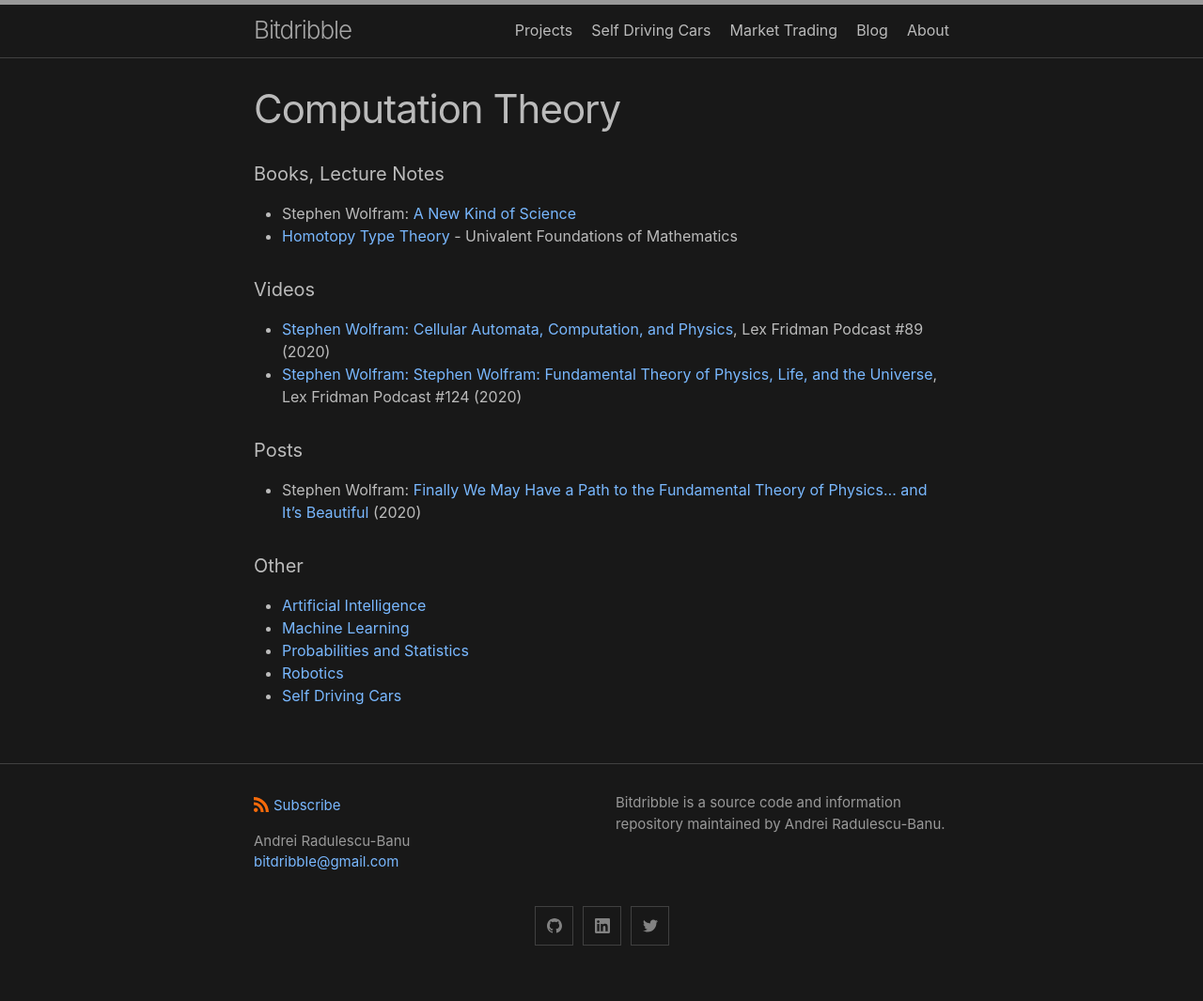
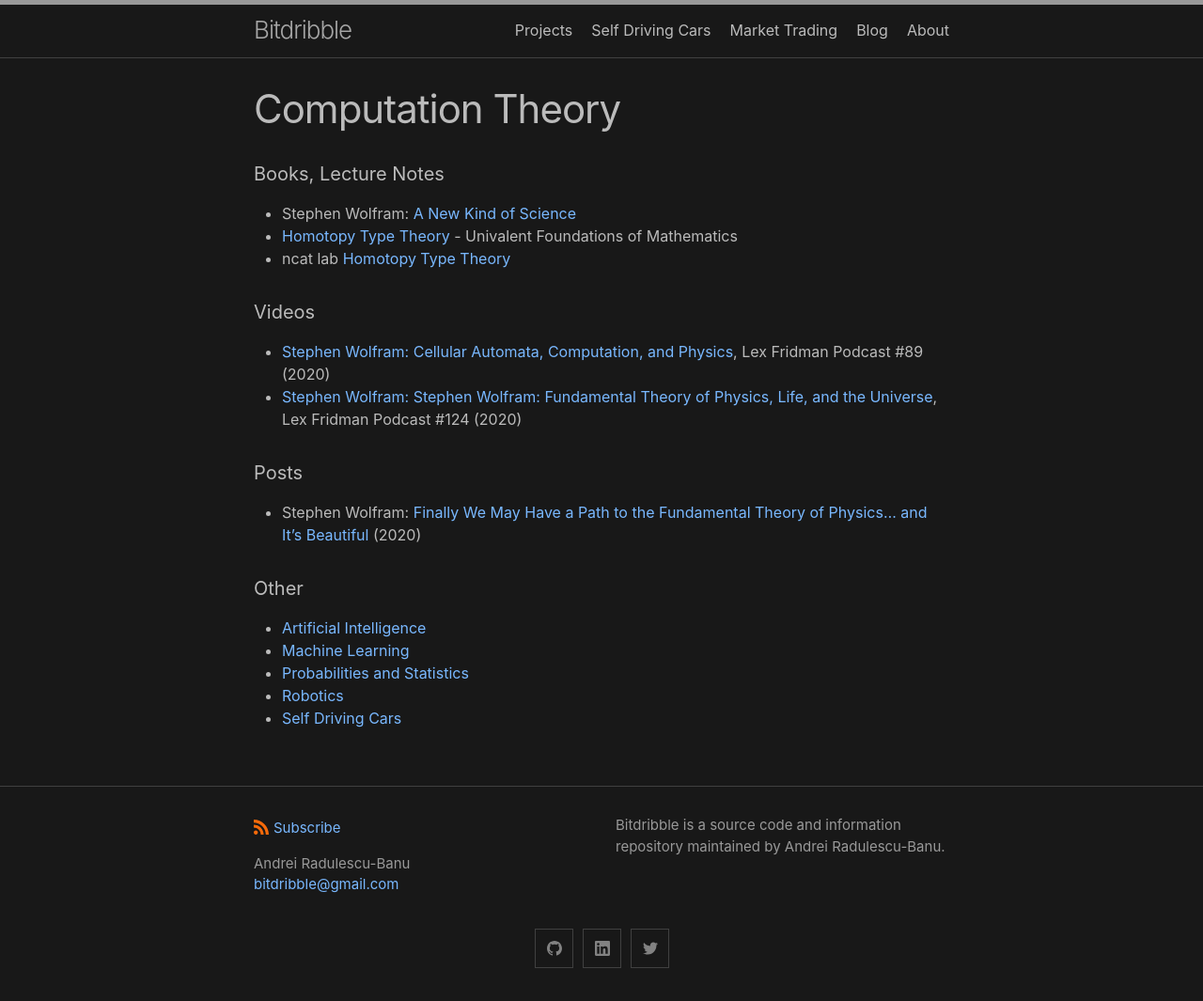
Before and after one commit to analytiq-hub/sigagent.github.io, a Jekyll site: the page built from computation_theory.md, in a window 1280 px wide. Shown: the whole page at 94% size. Built offline with Jekyll 4.4.1, drawn with Linux system fonts in a browser that asks for light colours; before the commit the page ends 1041 px from its top, so only the background shows below that.

Commit message:
*** empty log message ***

```diff
--- a/computation_theory.md
+++ b/computation_theory.md
@@ -5,6 +5,7 @@ title: Computation Theory
 #### Books, Lecture Notes
 * Stephen Wolfram: [A New Kind of Science](https://www.wolframscience.com/nks/)
 * [Homotopy Type Theory](https://hott.github.io/book/nightly/hott-online-1274-gd98a32f.pdf) - Univalent Foundations of Mathematics
+* ncat lab [Homotopy Type Theory](https://ncatlab.org/nlab/show/homotopy+type+theory#Code)
 
 #### Videos
 * [Stephen Wolfram: Cellular Automata, Computation, and Physics](https://www.youtube.com/watch?v=ez773teNFYA&t=2539s), Lex Fridman Podcast #89 (2020)
```
